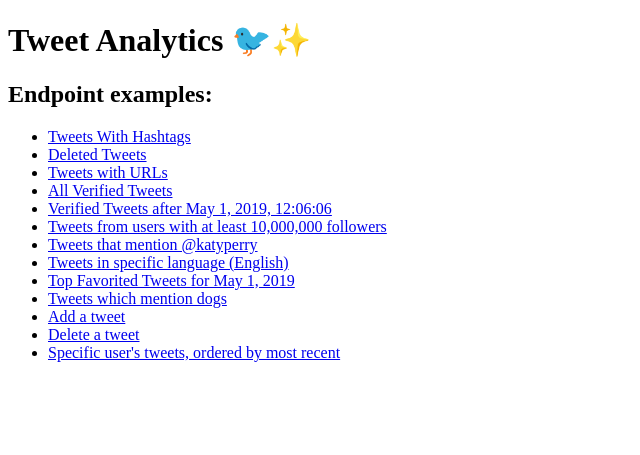
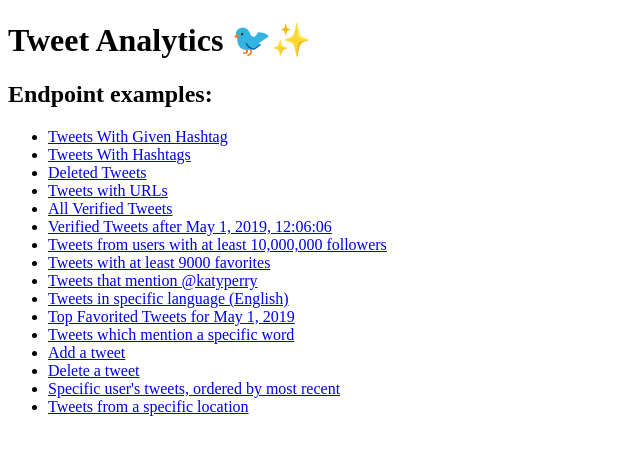
Before and after one commit to joel1794/Tweet-Analytics, a Flask app: page / in a window 1280 px wide. Shown: the top 455 px of the page, without its empty margins (0-640 px from the left). Run offline with Flask 2, Linux system fonts and the light colour scheme.

Commit message:
Final index.html

```diff
--- a/templates/index.html
+++ b/templates/index.html
@@ -15,19 +15,22 @@
     <h1>Tweet Analytics 🐦✨</h1>
     <h2>Endpoint examples:</h2>
     <ul>
+        <li><a href="{{ url_for('fetch_tweets_with_given_hashtag', hashtag='video')}}">Tweets With Given Hashtag</a></li>
         <li><a href="{{ url_for('fetch_tweets_with_hashtags')}}">Tweets With Hashtags</a></li>
         <li><a href="{{ url_for('fetch_deleted_tweets')}}">Deleted Tweets</a></li>
         <li><a href="{{ url_for('fetch_tweets_with_urls')}}">Tweets with URLs</a></li>
         <li><a href="{{ url_for('fetch_verified_tweets')}}">All Verified Tweets</a></li>
         <li><a href="{{ url_for('fetch_verified_tweets', date='2019-05-01T12:06:06')}}">Verified Tweets after May 1, 2019, 12:06:06</a></li>
         <li><a href="{{ url_for('fetch_tweets_by_min_followers', min='10000000')}}">Tweets from users with at least 10,000,000 followers</a></li>
+        <li><a href="{{ url_for('fetch_tweets_by_min_favorites', min='9000')}}">Tweets with at least 9000 favorites</a></li>
         <li><a href="{{ url_for('fetch_tweets_with_mentions', username='katyperry')}}">Tweets that mention @katyperry</a></li>
         <li><a href="{{ url_for('fetch_tweets_by_language', lang='en')}}">Tweets in specific language (English)</a></li>
         <li><a href="{{ url_for('fetch_top_favorited_tweets', date='2019-05-01', lang='en')}}">Top Favorited Tweets for May 1, 2019</a></li>
-        <li><a href="{{ url_for('fetch_tweets_with_certain_text', text='dog', lang='en')}}">Tweets which mention dogs</a></li>
-        <li><a href="{{ url_for('insert_tweet', text='dog', lang='en')}}">Add a tweet</a></li>
-        <li><a href="{{ url_for('remove_tweet', text='dog', lang='en')}}">Delete a tweet</a></li>
-        <li><a href="{{ url_for('find_tweets_for_user_ordered', user_id='' )}}">Specific user's tweets, ordered by most recent </a></li>
+        <li><a href="{{ url_for('fetch_tweets_with_certain_text', text='male', lang='English')}}">Tweets which mention a specific word</a></li>
+        <li><a href="{{ url_for('insert_tweet', idstr='joel123')}}">Add a tweet</a></li>
+        <li><a href="{{ url_for('remove_tweet', id='')}}">Delete a tweet</a></li>
+        <li><a href="{{ url_for('find_tweets_for_user_ordered', user_id='1123558390528004096' )}}">Specific user's tweets, ordered by most recent </a></li>
+        <li><a href="{{ url_for('fetch_tweets_with_locations', location='New York')}}">Tweets from a specific location</a></li>
     </ul>
 
     {{ a_variable }}
```
